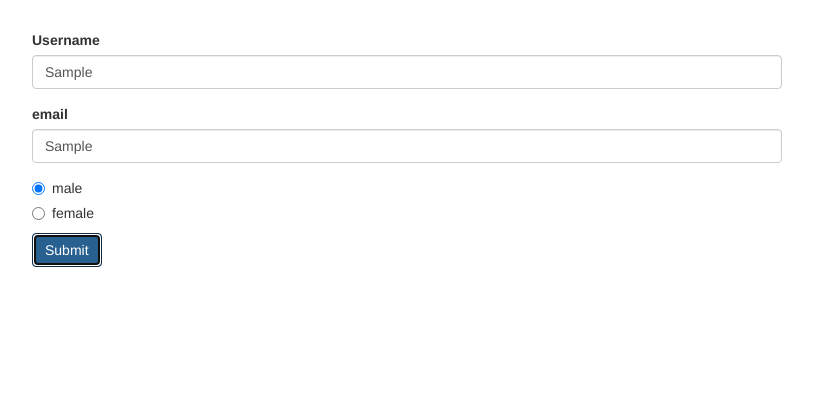
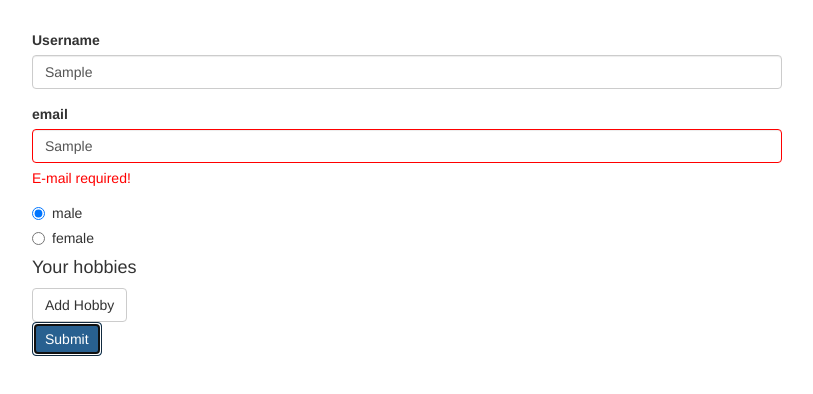
Before and after one commit to ibrhmoguz/angula.forms.reactive, an Angular app: page / in a window 1280 px wide. Both pictures are taken after typing "Sample", "Sample" into the empty fields and a click on the button "Submit". Shown: the top 394 px of the page, without its empty margins (233-1046 px from the left). Built offline with nearby package versions, Linux system fonts and the light colour scheme.

Commit message:
Add controls dynamically.

```diff
--- a/src/app/app.component.css
+++ b/src/app/app.component.css
@@ -1,3 +1,11 @@
 .container {
   margin-top: 30px;
 }
+
+input.ng-invalid.ng-touched {
+  border: 1px solid red
+}
+
+span.help-block {
+  color: red
+}
--- a/src/app/app.component.html
+++ b/src/app/app.component.html
@@ -9,6 +9,9 @@
             id="username"
             formControlName="username"
             class="form-control">
+            <span
+              *ngIf="!signupForm.get('username').valid && signupForm.get('username').touched"
+              class="help-block">Username required!</span>
         </div>
         <div class="form-group">
           <label for="email">email</label>
@@ -17,6 +20,9 @@
             id="email"
             formControlName="email"
             class="form-control">
+            <span
+            *ngIf="!signupForm.get('email').valid && signupForm.get('email').touched"
+            class="help-block">E-mail required!</span>
         </div>
         <div class="radio" *ngFor="let gender of genders">
           <label>
@@ -26,6 +32,15 @@
               [value]="gender">{{ gender }}
           </label>
         </div>
+        <div formArrayName="hobbies">
+          <h4>Your hobbies</h4>
+          <button class="btn btn-default" type="button" (click)="onAddHobby()">Add Hobby</button>
+          <div
+            class="form-group"
+            *ngFor="let hobbyControl of signupForm.get('hobbies').controls; let i = index">
+            <input type="text" class="form-control" [formControlName]="i">
+          </div>
+        </div>
         <button class="btn btn-primary" type="submit">Submit</button>
       </form>
     </div>
--- a/src/app/app.component.ts
+++ b/src/app/app.component.ts
@@ -1,5 +1,5 @@
 import { Component, OnInit } from '@angular/core';
-import { FormGroup, FormControl, Validators } from '@angular/forms';
+import { FormGroup, FormControl, Validators, FormArray } from '@angular/forms';
 
 @Component({
   selector: 'app-root',
@@ -14,11 +14,17 @@
     this.signupForm = new FormGroup({
       'username': new FormControl(null, Validators.required),
       'email': new FormControl(null, [Validators.required, Validators.email]),
-      'gender': new FormControl('male')
+      'gender': new FormControl('male'),
+      'hobbies': new FormArray([])
     });
   }
 
   onSubmit() {
     console.log(this.signupForm);
   }
+
+  onAddHobby() {
+    const control = new FormControl(null, Validators.required);
+    (<FormArray>this.signupForm.get('hobbies')).push(control);
+  }
 }
```
